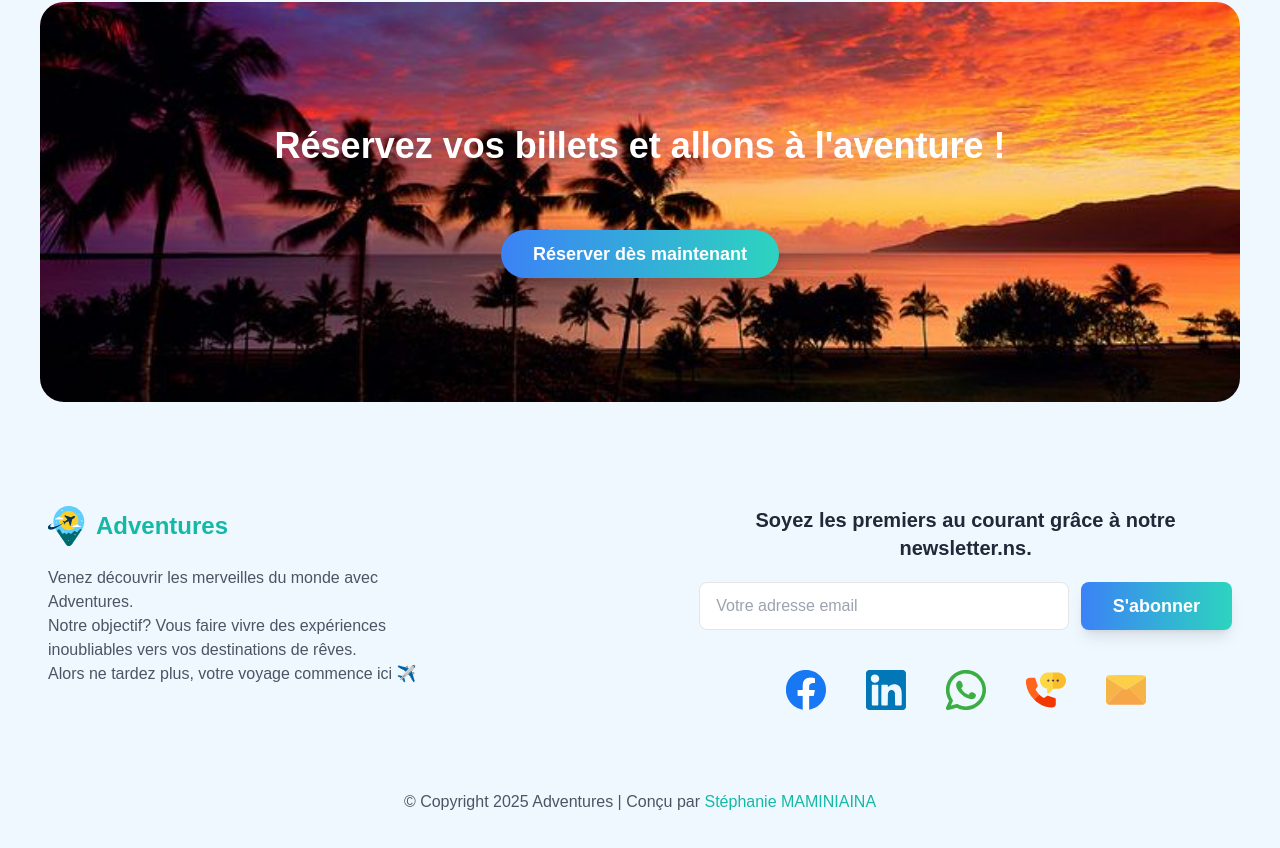
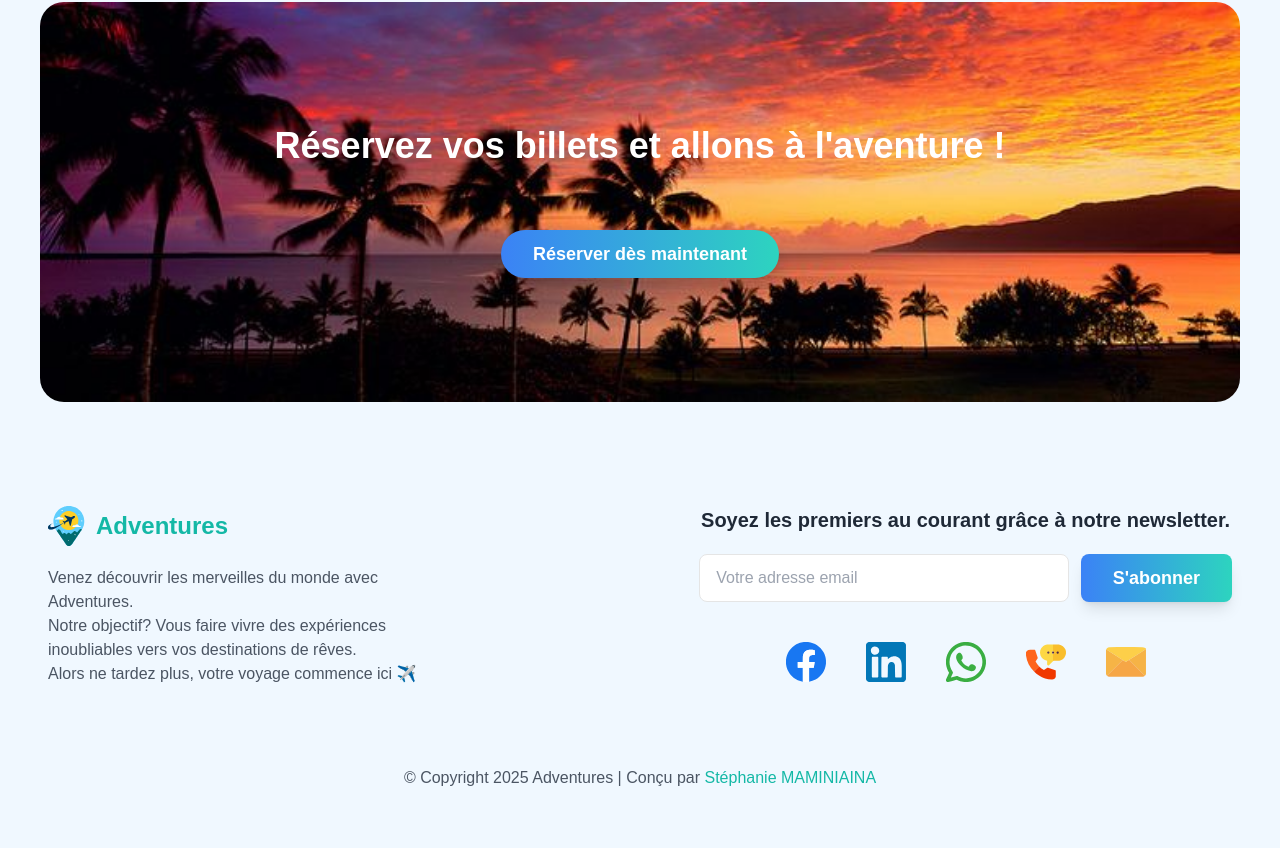
Before and after one commit to Stephanie12-21/adventures, a Next.js app: page / in a window 1280 px wide. Shown: the part 3606-4454 px from the top of the page. Built offline with nearby package versions, Linux system fonts and the light colour scheme.

Commit message:
fix issues

```diff
--- a/src/components/Sections/Footer.jsx
+++ b/src/components/Sections/Footer.jsx
@@ -69,7 +69,7 @@ export default function Footer() {
         <div className="md:w-[45%]">
           <div className="flex flex-col items-center text-center">
             <h3 className="text-xl font-semibold text-gray-800">
-              Soyez les premiers au courant grâce à notre newsletter.ns.
+              Soyez les premiers au courant grâce à notre newsletter.
             </h3>
             <div className="flex space-x-3 mt-5 w-full">
               <input
```
